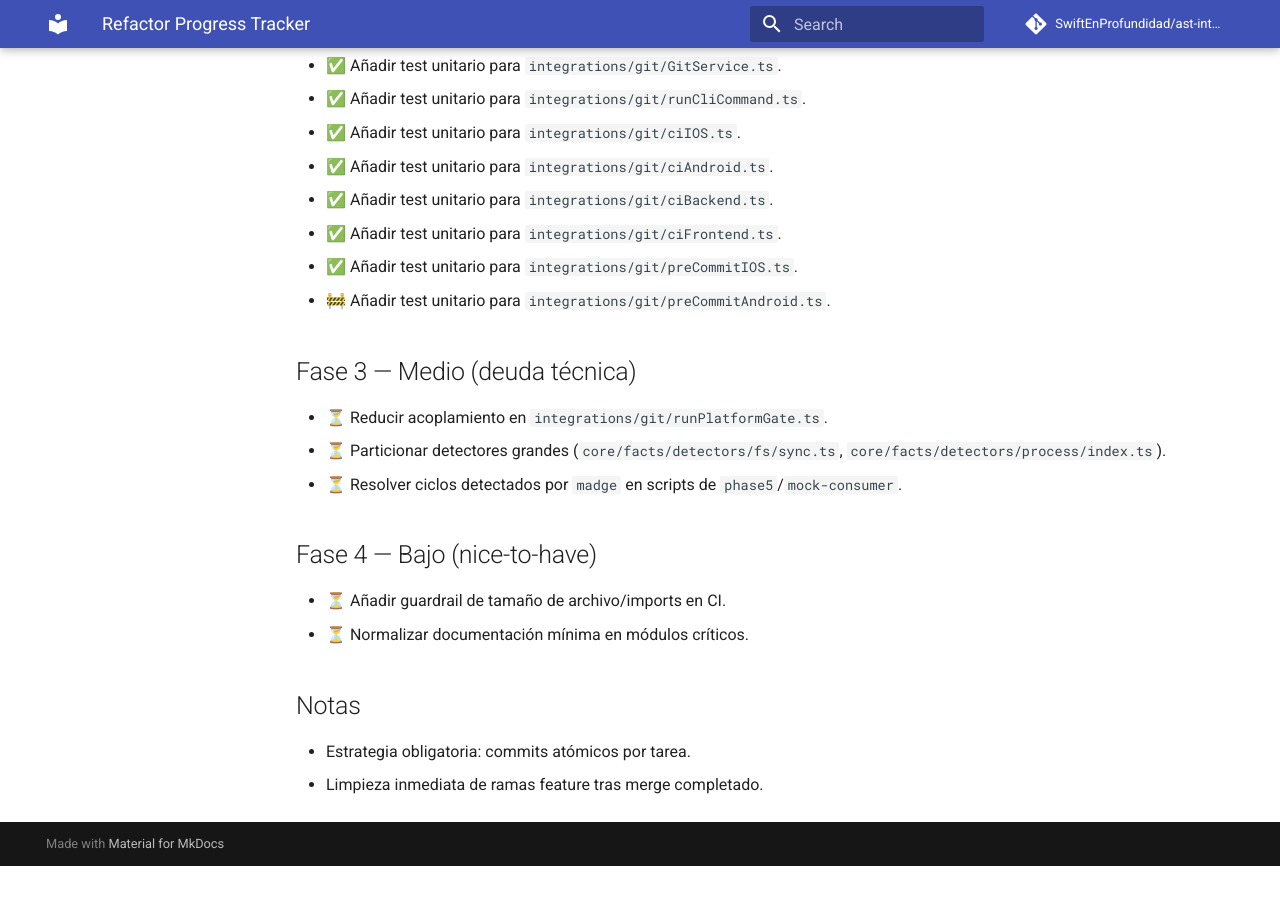
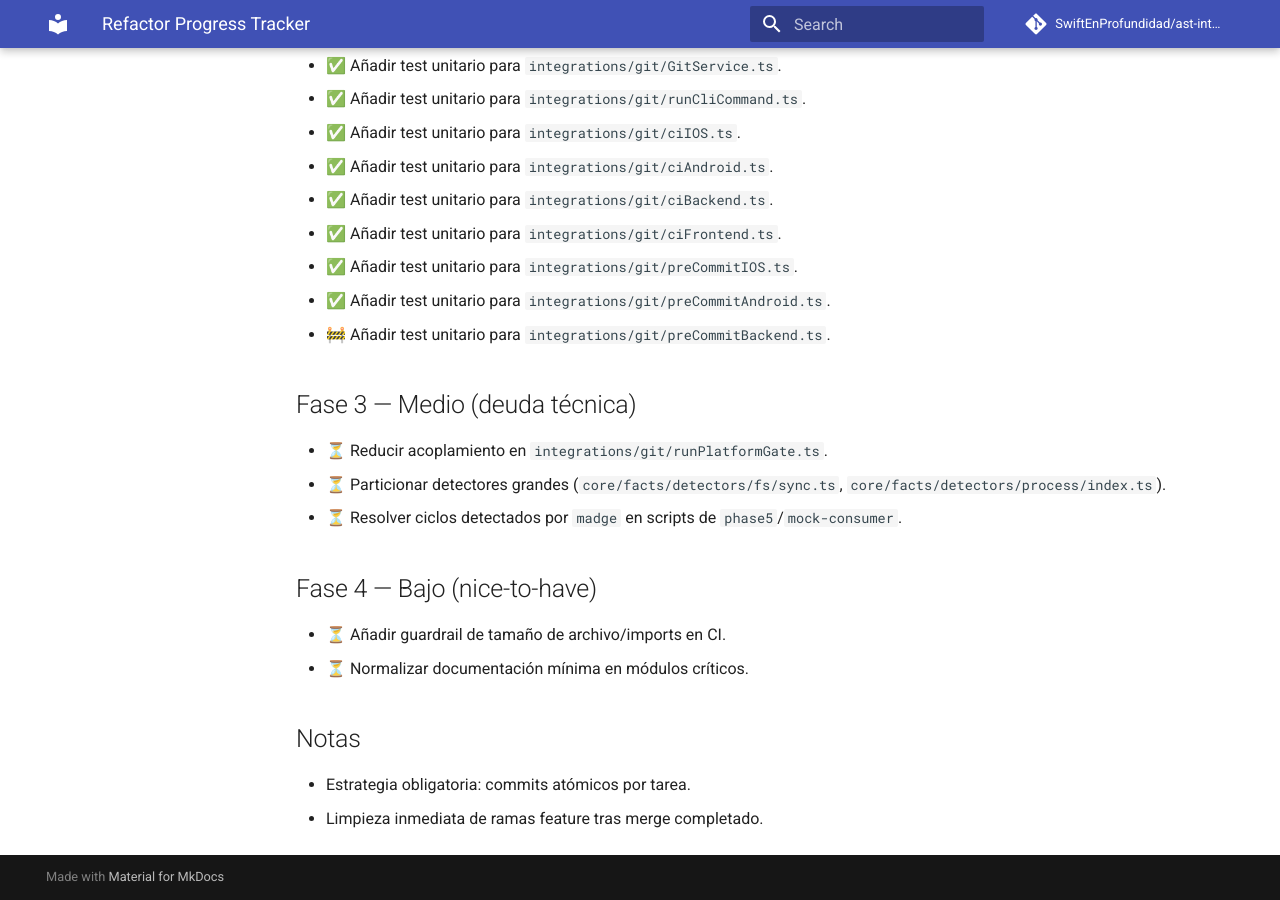
Before and after one commit to SwiftEnProfundidad/ast-intelligence-hooks, an MkDocs documentation site: the page built from docs/REFRACTOR_PROGRESS.md, in a window 1280 px wide and 900 px high, scrolled down 1230 px. Built offline with MkDocs 1.6.1 and Material for MkDocs 9.7.7, drawn with Linux system fonts in a browser that asks for light colours; comment, search, counter and statistics services are not loaded; before the commit the page ends 2096 px from its top, so only the background shows below that.

Commit message:
test(git): add alias coverage for preCommitAndroid runner

```diff
--- a/docs/REFRACTOR_PROGRESS.md
+++ b/docs/REFRACTOR_PROGRESS.md
@@ -37,7 +37,8 @@ Estado consolidado del refactor con seguimiento de tareas y evidencia del avance
 - ✅ Añadir test unitario para `integrations/git/ciBackend.ts`.
 - ✅ Añadir test unitario para `integrations/git/ciFrontend.ts`.
 - ✅ Añadir test unitario para `integrations/git/preCommitIOS.ts`.
-- 🚧 Añadir test unitario para `integrations/git/preCommitAndroid.ts`.
+- ✅ Añadir test unitario para `integrations/git/preCommitAndroid.ts`.
+- 🚧 Añadir test unitario para `integrations/git/preCommitBackend.ts`.
 
 ## Fase 3 — Medio (deuda técnica)
 - ⏳ Reducir acoplamiento en `integrations/git/runPlatformGate.ts`.
```
Also changed, not shown: 1 other file.
